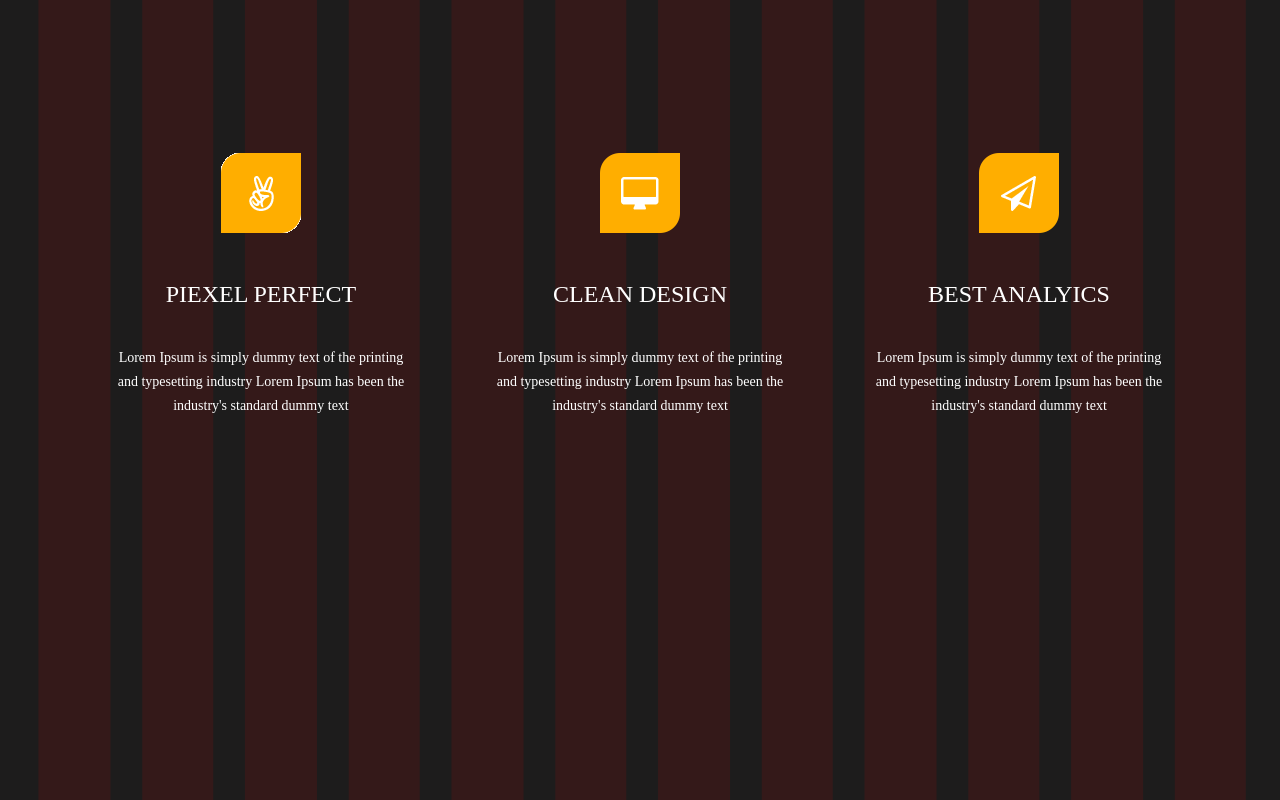
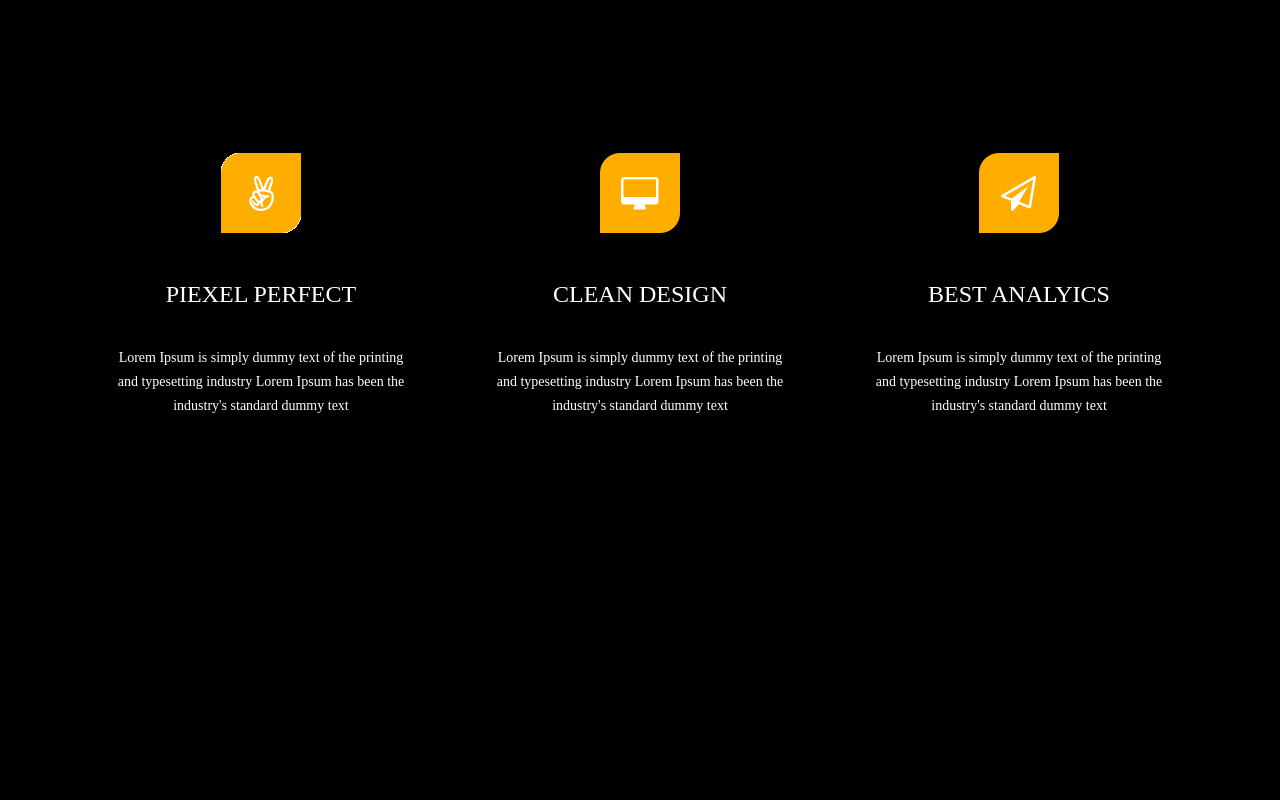
Before and after one commit to igorokopylov/2, a plain HTML site: page 5.html in a window 1280 px wide. Drawn offline with Linux system fonts and the light colour scheme.

Commit message:
Update 5.css

```diff
--- a/5.css
+++ b/5.css
@@ -1,8 +1,7 @@
 body {
-    background-image: url('fon.png');
     background-repeat: repeat-y;
     background-size: cover;
-    background-color: #1D1C1C;
+    background-color: black;
     background-position: center;
     width: auto;
     margin-top: 108px;
```
